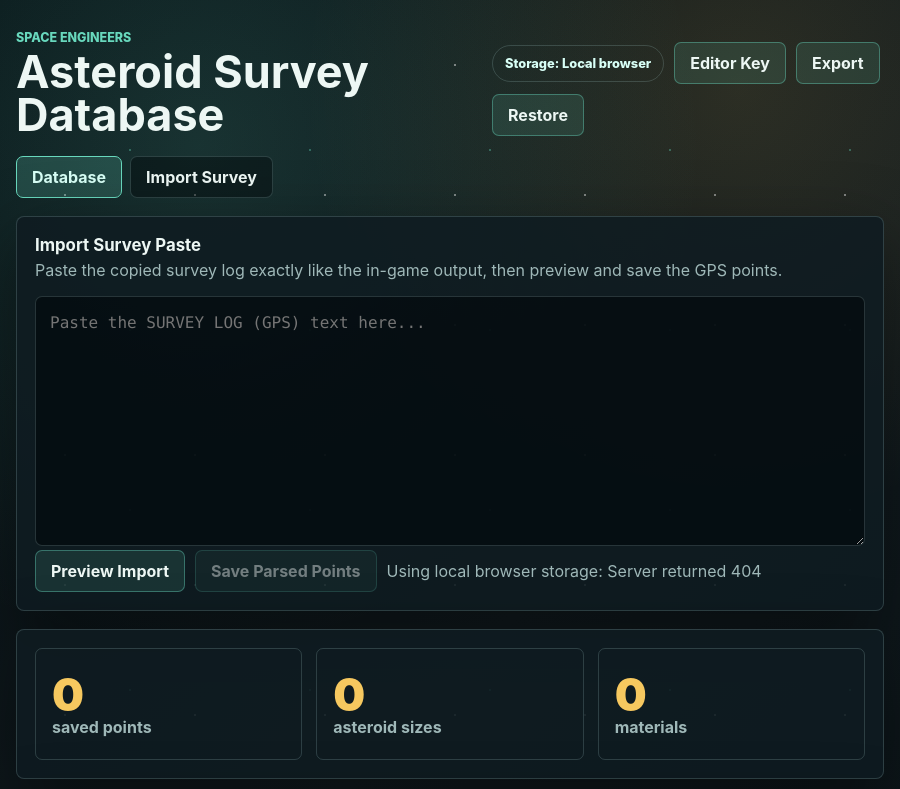
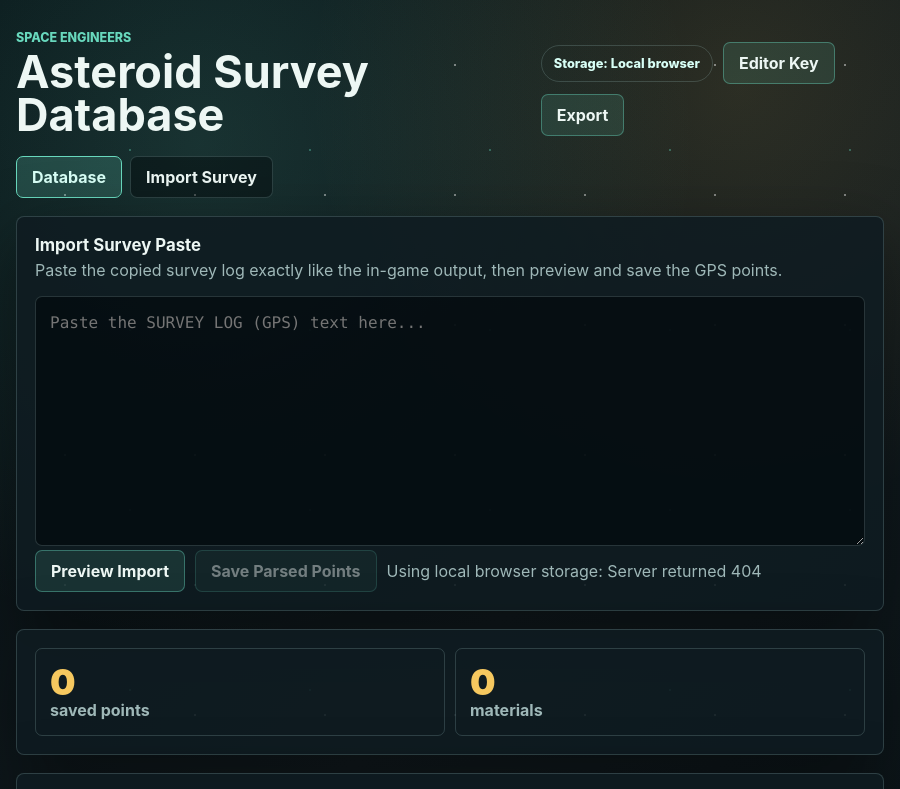
Before and after one commit to Triton0001/SI-Companion, an Electron app: page asteroid-db/index.html in a window 900 px wide. Shown: the top 789 px of the page. Drawn offline with Linux system fonts and the light colour scheme; no server answers.

Commit message:
Refine asteroid database editor controls

```diff
--- a/asteroid-db/app.js
+++ b/asteroid-db/app.js
@@ -41,6 +41,7 @@
 const els = {
   storageMode: document.querySelector("#storageMode"),
   editorKeyButton: document.querySelector("#editorKeyButton"),
+  restoreControl: document.querySelector("#restoreControl"),
   tabButtons: document.querySelectorAll(".tab-button"),
   importTab: document.querySelector("#importTab"),
   databasePanels: document.querySelectorAll('[data-view="database"]'),
@@ -51,7 +52,6 @@
   preview: document.querySelector("#preview"),
   materialReview: document.querySelector("#materialReview"),
   totalCount: document.querySelector("#totalCount"),
-  sizeCount: document.querySelector("#sizeCount"),
   oreCount: document.querySelector("#oreCount"),
   searchInput: document.querySelector("#searchInput"),
   sizeFilter: document.querySelector("#sizeFilter"),
@@ -171,6 +171,7 @@
   els.editorKeyButton.title = editorEnabled
     ? "Editor controls are visible. Click to change or clear the key."
     : "Set editor key to show edit and delete controls.";
+  els.restoreControl.hidden = !editorEnabled;
 }
 
 function getEditorHeaders() {
@@ -525,7 +526,6 @@
 
 function renderSummary() {
   els.totalCount.textContent = state.records.length.toLocaleString();
-  els.sizeCount.textContent = unique(state.records.map((record) => record.size)).length.toLocaleString();
   els.oreCount.textContent = unique(state.records.flatMap((record) => record.materials)).length.toLocaleString();
 }
 
--- a/asteroid-db/index.html
+++ b/asteroid-db/index.html
@@ -17,7 +17,7 @@
         <span id="storageMode" class="storage-pill">Storage: checking...</span>
         <button id="editorKeyButton" type="button" title="Set editor key">Editor Key</button>
         <button id="exportJsonButton" type="button" title="Export database">Export</button>
-        <label class="file-button" title="Restore database backup">
+        <label id="restoreControl" class="file-button" title="Restore database backup">
           Restore
           <input id="importJsonInput" type="file" accept="application/json" />
         </label>
@@ -54,10 +54,6 @@
         <div>
           <span class="metric" id="totalCount">0</span>
           <span class="metric-label">saved points</span>
-        </div>
-        <div>
-          <span class="metric" id="sizeCount">0</span>
-          <span class="metric-label">asteroid sizes</span>
         </div>
         <div>
           <span class="metric" id="oreCount">0</span>
--- a/asteroid-db/styles.css
+++ b/asteroid-db/styles.css
@@ -69,7 +69,8 @@
   opacity: 0.45;
 }
 
-button[hidden] {
+button[hidden],
+.file-button[hidden] {
   display: none;
 }
 
@@ -231,7 +232,8 @@
 
 .layout {
   display: grid;
-  grid-template-columns: minmax(0, 1.55fr) minmax(280px, 0.75fr);
+  align-items: start;
+  grid-template-columns: minmax(0, 1fr) 220px;
   gap: 18px;
   padding-bottom: 34px;
 }
@@ -250,32 +252,34 @@
 .import-panel,
 .filters-panel,
 .results-panel {
+  grid-column: 1 / 2;
+}
+
+.import-panel {
   grid-column: 1 / -1;
 }
 
-.import-panel {
-  grid-column: 1 / 2;
-}
-
 .summary-panel {
+  grid-column: 2 / 3;
+  grid-row: 1 / span 2;
   align-content: stretch;
   display: grid;
-  gap: 14px;
+  gap: 10px;
 }
 
 .summary-panel > div {
   border: 1px solid var(--line);
   border-radius: 7px;
   display: grid;
-  min-height: 112px;
-  padding: 16px;
+  min-height: 88px;
+  padding: 14px;
   place-content: center start;
 }
 
 .metric {
   color: var(--accent-2);
   display: block;
-  font-size: clamp(2rem, 5vw, 3.4rem);
+  font-size: clamp(1.7rem, 4vw, 2.4rem);
   font-weight: 900;
   line-height: 1;
 }
@@ -481,7 +485,8 @@
   }
 
   .summary-panel {
-    grid-template-columns: repeat(3, minmax(0, 1fr));
+    display: grid;
+    grid-template-columns: repeat(2, minmax(0, 1fr));
   }
 
   .filter-grid {
```
